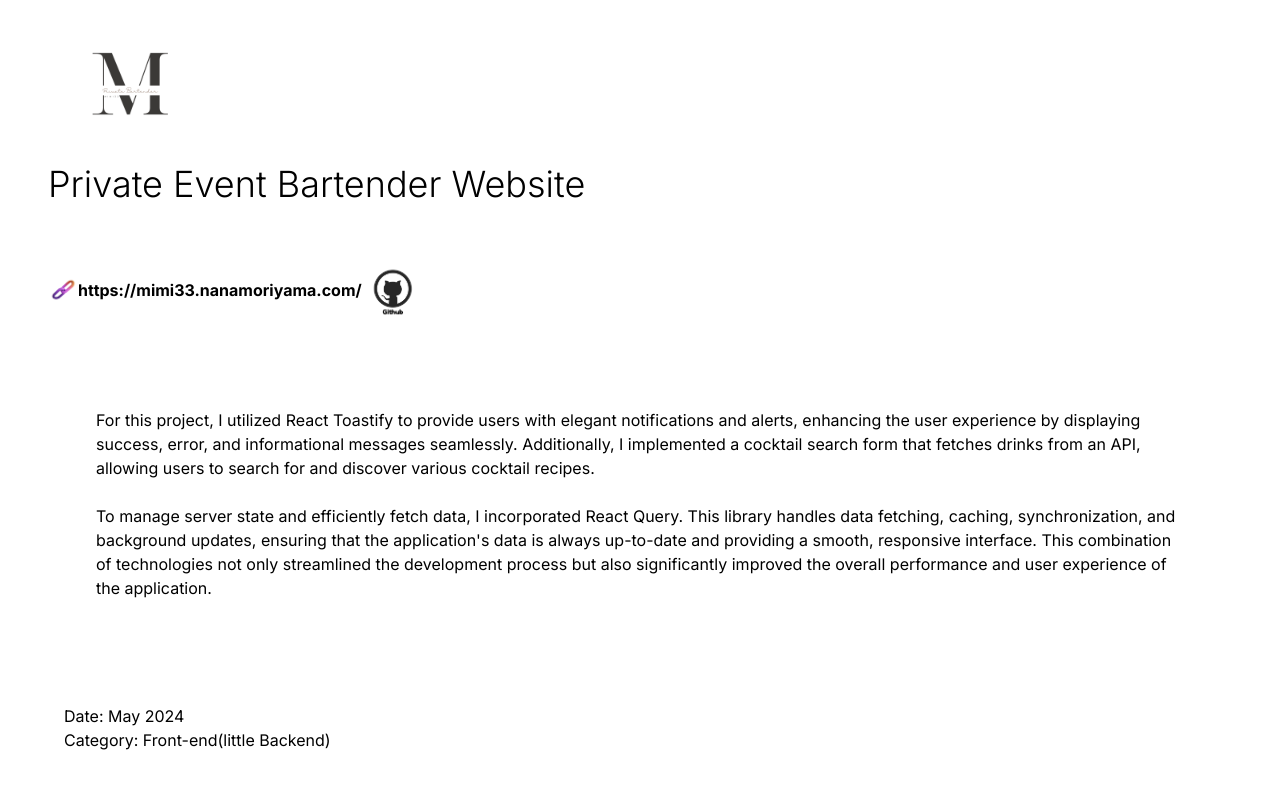
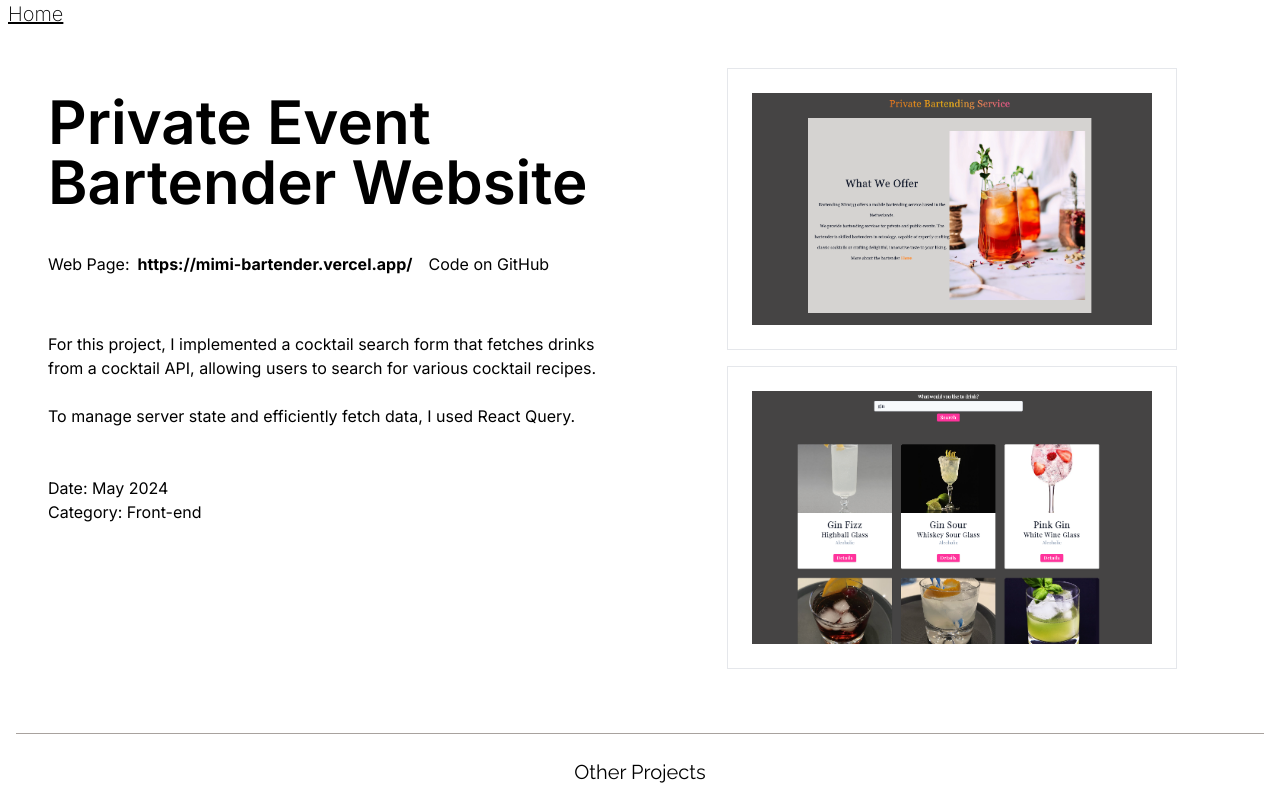
Before and after one commit to Nanamoriyama/portfolio-nana, a Next.js app: page /mimi33 in a window 1280 px wide. Shown: the top 799 px of the page. Built offline with nearby package versions, Linux system fonts and the light colour scheme.

Commit message:
changed some projects texts

```diff
--- a/src/app/fashion/page.tsx
+++ b/src/app/fashion/page.tsx
@@ -1,11 +1,9 @@
 "use client";
 import React, { useEffect, useState } from "react";
 import Image from "next/image";
-
 import Footer from "@/components/Footer";
-
 import ProjectComponent from "@/components/ProjectComponent";
-import Breadcrumb from "@/components/Breadcrumb";
+import Link from "next/link";
 
 const Page = () => {
   useEffect(() => {
@@ -32,58 +30,44 @@ const Page = () => {
 
   return (
     <>
-      <div className="m-4 pt-8 flex justify-center items-center">
-        <Image
-          className=""
-          src="/images/logo.png"
-          alt="Logo"
-          width={140}
-          height={140}
-        />
-        <h4 className="font-light text-3xl m-4 md:text-4xl">
+      <div className="text-left">
+        <Link
+          href="/"
+          className="pt-6 mt-6 text-xl font-extralight px-2 hover:underline"
+        >
+          Home
+        </Link>
+      </div>
+
+      <div className="m-4 flex flex-col md:flex-row justify-between">
+        {/* 左側のセクション（テキスト） */}
+        <div className="md:w-1/2 p-8">
+          <h4 className="font-bold text-4xl mt-4 md:text-6xl">
             Fashion Ecommerce Website
           </h4>
-      </div>
 
-      <hr className="border-t-1 border-gray-300 my-4 mx-10" />
-      <div className="md:ml-8">
-        <Breadcrumb
-          items={[{ label: "Home", href: "/" }, { label: "Current Project" }]}
-        />
-      </div>
-      <hr className="border-t-1 border-gray-300 my-4 mx-10" />
-
-      <div className="mt-8 flex justify-center">
-        <div className="flex flex-col items-start">
-          <div className="text-xs md:text-base">website</div>
-          <div className="flex items-center">
+          <div className="flex items-center mt-6 pt-4">
+            <span>Web Page:</span>
             <a
               href="https://fashion-web-practice.vercel.app/"
               target="_blank"
               rel="noopener noreferrer"
-              className="text-xs font-bold md:text-base"
+              className="font-bold md:whitespace-nowrap text-base ml-2 hover:underline"
             >
               https://fashion-web-practice.vercel.app/
             </a>
+
             <a
               href="https://github.com/Nanamoriyama/fashion-web"
-              className="github-icon hover:duration-300 ml-6"
+              className="ml-2 hover:underline md:ml-4"
             >
-              <Image
-                src="/images/githubicon.png"
-                height={50}
-                width={50}
-                alt="GitHub"
-              />
+              Code on GitHub
             </a>
           </div>
-        </div>
-      </div>
 
-      <div className="m-6 p-4 md:p-14">
-        <p>
-          In my Next.js project, I built a responsive e-commerce site that works
-          also well on mobile devices. The site includes all the essential
+          <p className="mt-6 pt-8">
+            In my Next.js project, I built a responsive e-commerce site that
+            works well on mobile devices. The site includes all the essential
             features of an e-commerce platform, such as a wishlist, cart system,
             sorting options, and a payment system powered by Stripe.
             <br />
@@ -96,13 +80,15 @@ const Page = () => {
             secure payments. This project allowed me to balance complexity and
             scalability across different components of the app.
           </p>
-        <ul className="ml-6 p-6">
+
+          <ul className="mt-6 pt-6">
             <li>Date: July 2024</li>
             <li>Category: Front-end</li>
           </ul>
         </div>
 
-      <div className="flex flex-wrap justify-evenly">
+        {/* 右側のセクション（画像） */}
+        <div className="md:w-1/2 p-4 flex flex-wrap justify-center">
           <div
             className="bg-white border p-6 m-2 cursor-pointer"
             onClick={() => openModal("/images/d1.png")}
@@ -152,9 +138,12 @@ const Page = () => {
             />
           </div>
         </div>
+      </div>
+
       <div className="mt-10">
         <ProjectComponent />
       </div>
+
       {/* モーダル */}
       {selectedImage && (
         <div
--- a/src/app/japaneseschool/page.tsx
+++ b/src/app/japaneseschool/page.tsx
@@ -1,24 +1,23 @@
 "use client";
 import React, { useEffect, useState } from "react";
 import Image from "next/image";
-
+import Link from "next/link";
 import Footer from "@/components/Footer";
-
 import ProjectComponent from "@/components/ProjectComponent";
-import Breadcrumb from "@/components/Breadcrumb";
 
 const Page = () => {
   useEffect(() => {
-    // ページがマウントされたときにスクロールを有効化
+    // Enable scrolling when the page mounts
     document.body.style.overflowY = "auto";
     document.body.style.overflowX = "auto";
 
     return () => {
-      // ページがアンマウントされたときにグローバル設定に戻す
+      // Disable scrolling when the page unmounts
       document.body.style.overflowY = "hidden";
       document.body.style.overflowX = "hidden";
     };
   }, []);
+
   const [selectedImage, setSelectedImage] = useState<string | null>(null);
 
   const openModal = (imageSrc: string) => {
@@ -31,116 +30,85 @@ const Page = () => {
 
   return (
     <>
-      <div className="flex justify-center items-center w-full mt-8">
-        <Image
-          src="/images/moriyamalogo.png"
-          alt="Moriyama Logo"
-          width={100}
-          height={100}
-        />
-        <div className="font-light text-sm md:text-2xl mt-4 text-center">
-          Japanese Language School Moriyama
-        </div>
+      <div className="text-left">
+        <Link
+          href="/"
+          className="pt-6 mt-6 text-xl font-extralight px-2 hover:underline"
+        >
+          Home
+        </Link>
       </div>
 
-      <hr className="border-t-1 border-gray-300 my-4 mx-10" />
-      <div className="md:ml-8">
-        <Breadcrumb
-          items={[{ label: "Home", href: "/" }, { label: "Current Project" }]}
-        />
-      </div>
-      <hr className="border-t-1 border-gray-300 my-4 mx-10" />
-      <br />
-      <div className="flex justify-center">
-        <div className="flex flex-col items-start ml-4 md:ml-12 mb-8">
-          <span className="text-xs">Web page</span>
-          <div className="flex items-center">
+      <div className="m-4 flex flex-col md:flex-row justify-between">
+        {/* Left Section */}
+        <div className="md:w-1/2 p-8">
+          <h4 className="font-semibold text-4xl mt-4 md:text-6xl">
+            Japanese Language School Moriyama
+          </h4>
+
+          <div className="flex items-center mt-6 pt-4">
+            <span>Web Page:</span>
             <a
               href="https://moriyama.vercel.app/"
               target="_blank"
               rel="noopener noreferrer"
-              className="text-xs font-bold md:text-base"
+              className="font-bold md:whitespace-nowrap text-base ml-2 hover:underline"
             >
               https://moriyama.vercel.app/
             </a>
+
             <a
               href="https://github.com/Nanamoriyama/JapaneseSchool"
-              className="github-icon hover:duration-300 ml-2"
+              className="ml-2 hover:underline md:ml-4"
             >
-              <Image
-                src="/images/githubicon.png"
-                height={60}
-                width={60}
-                alt="GitHub Icon"
-              />
+              Code on GitHub
             </a>
           </div>
-        </div>
+
+          <p className="mt-6 pt-8">
+            Next.js and TypeScript Project.
+            <br />
+            I created a website for my own Japanese language school.
+            <br />
+            The logo transition is implemented using CSS.
+            <br />
+            <br />I designed and implemented a loading screen using React and
+            CSS transitions.
+          </p>
+
+          <ul className="mt-6 pt-6">
+            <li>Date: May 2024</li>
+            <li>Category: Front-end (with some Backend)</li>
+          </ul>
         </div>
 
-      <p className="m-6 p-4 md:p-14">
-        Next.js and Typescript Project.
-        <br />I made a website for my own Japanese language school.
-        <br />
-        The logo transition is implemented using CSS for smooth animations,
-        deliberately avoiding the use of JavaScript-heavy methods.
-        <br /> <br />
-        I designed and implemented a dynamic loading screen using React and CSS
-        transitions. This component plays a crucial role in improving the user
-        experience by providing visual feedback during loading times,
-        particularly when transitioning between different states.
-        <br />
-        <br />
-        Later I am planning to add more pages for Blog, language & culture Quiz
-        and word dictionary by different levels.
-      </p>
-      <ul className="ml-6 p-6">
-        <li>Date: May 2024</li>
-        <li>Category: Front-end(little Backend)</li>
-      </ul>
-
-      <div className="flex flex-wrap justify-evenly">
+        {/* Right Section */}
+        <div className="md:w-1/2 p-4 flex flex-wrap justify-center">
+          {["/images/mphone.png", "/images/mo1.png", "/images/mo2.png"].map(
+            (src, index) => (
               <div
+                key={index}
                 className="bg-white border p-6 m-2 cursor-pointer"
-          onClick={() => openModal("/images/mphone.png")}
+                onClick={() => openModal(src)}
               >
                 <Image
                   className="object-cover"
-            src="/images/mphone.png"
-            alt="Screenshot 1"
+                  src={src}
+                  alt={`Screenshot ${index + 1}`}
                   width={400}
                   height={200}
                 />
               </div>
-        <div
-          className="bg-white border p-6 m-2 cursor-pointer"
-          onClick={() => openModal("/images/mo1.png")}
-        >
-          <Image
-            className="object-cover"
-            src="/images/mo1.png"
-            alt="Screenshot 2"
-            width={400}
-            height={200}
-          />
-        </div>
-        <div
-          className="bg-white border p-6 m-2 cursor-pointer"
-          onClick={() => openModal("/images/mo2.png")}
-        >
-          <Image
-            className="object-cover"
-            src="/images/mo2.png"
-            alt="Screenshot 2"
-            width={400}
-            height={200}
-          />
+            )
+          )}
         </div>
       </div>
+
       <div className="mt-10">
         <ProjectComponent />
       </div>
-      {/* モーダル */}
+
+      {/* Modal */}
       {selectedImage && (
         <div
           className="fixed top-0 left-0 w-full h-full flex items-center justify-center bg-black bg-opacity-50 z-50"
--- a/src/app/mimi33/page.tsx
+++ b/src/app/mimi33/page.tsx
@@ -1,10 +1,10 @@
 "use client";
 import React, { useEffect, useState } from "react";
 import Image from "next/image";
+import Footer from "@/components/Footer";
+import ProjectComponent from "@/components/ProjectComponent";
+import Breadcrumb from "@/components/Breadcrumb";
 import Link from "next/link";
-import Footer from "@/components/Footer";
-import { FaGithubSquare } from "react-icons/fa";
-import ProjectComponent from "@/components/ProjectComponent";
 
 const Page = () => {
   useEffect(() => {
@@ -18,6 +18,7 @@ const Page = () => {
       document.body.style.overflowX = "hidden";
     };
   }, []);
+
   const [selectedImage, setSelectedImage] = useState<string | null>(null);
 
   const openModal = (imageSrc: string) => {
@@ -30,73 +31,59 @@ const Page = () => {
 
   return (
     <>
-      <div className="ml-12 pt-8 md:pl-8">
-        <Image
-          className="object-cover"
-          src="/images/mimilogo.png"
-          alt="Mimi Logo"
-          width={100}
-          height={100}
-        />
+      <div className="text-left">
+        <Link
+          href="/"
+          className="pt-6 mt-6 text-xl font-extralight px-2 hover:underline "
+        >
+          Home
+        </Link>
       </div>
 
-      <div className="m-4 flex justify-between">
-        <div>
-          <h4 className="font-light text-3xl ml-8 mt-4 md:text-4xl">
+      <div className="m-4 flex flex-col md:flex-row justify-between">
+        {/* 左側のセクション */}
+        <div className="md:w-1/2 p-8">
+          <h4 className="font-semibold text-4xl mt-4 md:text-6xl">
             Private Event Bartender Website
           </h4>
 
-          <br />
-          <div className="flex items-center ml-8 md:m-8">
-            <div className="">
-              <Image src="/images/link.png" width={30} height={0} alt="" />
-            </div>
+          <div className="flex items-center mt-6 pt-4">
+            <span className="">Web Page:</span>
             <a
-              href="https://mimi33.nanamoriyama.com/"
+              href="https://mimi-bartender.vercel.app/"
               target="_blank"
               rel="noopener noreferrer"
-              className="text-xs font-bold md:text-base"
+              className="font-bold md:whitespace-nowrap text-base ml-2 hover:underline"
             >
-              https://mimi33.nanamoriyama.com/
+              https://mimi-bartender.vercel.app/
             </a>
 
             <a
               href="https://github.com/Nanamoriyama/privateBartender/tree/main"
-              className="github-icon hover:duration-300"
+              className="ml-2 hover:underline md:ml-4"
             >
-              <Image
-                src="/images/githubicon.png"
-                height={60}
-                width={60}
-                alt=""
-              />
+              Code on GitHub
             </a>
           </div>
-          <p className="m-6 p-4 md:p-14">
-            For this project, I utilized React Toastify to provide users with
-            elegant notifications and alerts, enhancing the user experience by
-            displaying success, error, and informational messages seamlessly.
-            Additionally, I implemented a cocktail search form that fetches
-            drinks from an API, allowing users to search for and discover
-            various cocktail recipes.
+
+          <p className="mt-6 pt-8">
+            For this project, I implemented a cocktail search form that fetches
+            drinks from a cocktail API, allowing users to search for various
+            cocktail recipes.
             <br />
             <br />
-            To manage server state and efficiently fetch data, I incorporated
-            React Query. This library handles data fetching, caching,
-            synchronization, and background updates, ensuring that the
-            application's data is always up-to-date and providing a smooth,
-            responsive interface. This combination of technologies not only
-            streamlined the development process but also significantly improved
-            the overall performance and user experience of the application.
+            To manage server state and efficiently fetch data, I used React
+            Query.
           </p>
-          <ul className="ml-6 p-6">
+
+          <ul className="mt-6 pt-6">
             <li>Date: May 2024</li>
-            <li>Category: Front-end(little Backend)</li>
+            <li>Category: Front-end</li>
           </ul>
         </div>
-      </div>
 
-      <div className="flex flex-wrap justify-evenly">
+        {/* 右側のセクション */}
+        <div className="md:w-1/2 p-4 flex flex-wrap justify-center">
           <div
             className="bg-white border p-6 m-2 cursor-pointer"
             onClick={() => openModal("/images/m1.png")}
@@ -122,6 +109,8 @@ const Page = () => {
             />
           </div>
         </div>
+      </div>
+
       <div className="mt-10">
         <ProjectComponent />
       </div>
--- a/src/app/phonecase/page.tsx
+++ b/src/app/phonecase/page.tsx
@@ -3,7 +3,6 @@ import React, { useEffect, useState } from "react";
 import Image from "next/image";
 import Link from "next/link";
 import Footer from "@/components/Footer";
-import { FaGithubSquare } from "react-icons/fa";
 import ProjectComponent from "@/components/ProjectComponent";
 
 const Page = () => {
@@ -18,6 +17,7 @@ const Page = () => {
       document.body.style.overflowX = "hidden";
     };
   }, []);
+
   const [selectedImage, setSelectedImage] = useState<string | null>(null);
 
   const openModal = (imageSrc: string) => {
@@ -30,52 +30,45 @@ const Page = () => {
 
   return (
     <>
-      <div className="ml-12 pt-8 md:pl-8">
-        <Image
-          className="object-cover"
-          src="/images/snake-1.png"
-          alt="Snake Logo"
-          width={100}
-          height={100}
-        />
+      <div className="text-left">
+        <Link
+          href="/"
+          className="pt-6 mt-6 text-xl font-extralight px-2 hover:underline"
+        >
+          Home
+        </Link>
       </div>
 
-      <div className="m-4 flex justify-between">
-        <div>
-          <h4 className="font-light text-3xl ml-8 mt-4 md:text-4xl">
+      <div className="m-4 flex flex-col md:flex-row justify-between">
+        {/* 左側のセクション（テキスト） */}
+        <div className="md:w-1/2 p-8">
+          <h4 className="font-bold text-4xl mt-4 md:text-6xl">
             Make Your Custom Phone Case
           </h4>
 
-          <br />
-          <div className="flex items-center ml-8 md:m-8">
-            <div className="">
-              <Image src="/images/link.png" width={30} height={0} alt="" />
-            </div>
+          <div className="flex items-center mt-6 pt-4">
+            <span>Web Page:</span>
             <a
               href="https://phone-case-tau.vercel.app/"
               target="_blank"
               rel="noopener noreferrer"
-              className="text-xs font-bold md:text-base"
+              className="font-bold md:whitespace-nowrap text-base ml-2 hover:underline"
             >
               https://phone-case-tau.vercel.app/
             </a>
 
             <a
               href="https://github.com/Nanamoriyama/phone-case"
-              className="github-icon hover:duration-300"
+              className="ml-2 hover:underline md:ml-4"
             >
-              <Image
-                src="/images/githubicon.png"
-                height={60}
-                width={60}
-                alt=""
-              />
+              Code on GitHub
             </a>
           </div>
-          <p className="m-6 p-4 md:p-14">
-            In this project, I used Next.js for its easy routing system, SEO
-            capabilities, and server-side rendering, which improve the app's
-            loading speed and overall performance.
+
+          <p className="mt-6 pt-8">
+            In this project with youtube tutorial, I used Next.js for its easy
+            routing system, SEO capabilities, and server-side rendering, which
+            improve the app's loading speed and overall performance.
             <br />
             <br />I created an animated landing page, which was a great learning
             experience. The project includes a login system and a payment
@@ -84,14 +77,15 @@ const Page = () => {
             storage and delivery. Additionally, I used Shadcn for a modern
             design and ease of use.
           </p>
-          <ul className="ml-6 p-6">
-            <li>Date: May 2024</li>
-            <li>Category: Front-end(little Backend)</li>
+
+          <ul className="mt-6 pt-6">
+            <li>Date: July 2024</li>
+            <li>Category: Front-end</li>
           </ul>
         </div>
-      </div>
 
-      <div className="flex flex-wrap justify-evenly">
+        {/* 右側のセクション（画像） */}
+        <div className="md:w-1/2 p-4 flex flex-wrap justify-center">
           <div
             className="bg-white border p-6 m-2 cursor-pointer"
             onClick={() => openModal("/images/c1.png")}
@@ -141,6 +135,8 @@ const Page = () => {
             />
           </div>
         </div>
+      </div>
+
       <div className="mt-10">
         <ProjectComponent />
       </div>
--- a/src/app/tfp/page.tsx
+++ b/src/app/tfp/page.tsx
@@ -5,6 +5,7 @@ import Breadcrumb from "@/components/Breadcrumb"; // 新しいBreadcrumbコン
 import Image from "next/image";
 import ProductSlider from "@/components/ProductSlider";
 import Footer from "@/components/Footer";
+import Link from "next/link";
 
 const Page = () => {
   useEffect(() => {
@@ -38,29 +39,19 @@ const Page = () => {
 
   return (
     <>
-      <div className="flex justify-center m-10 p-2">
-        <Image
-          className="object-cover"
-          src="/images/treelogo.png"
-          alt="tree Logo"
-          width={80}
-          height={10}
-        />
+      <div className="text-left">
+        <Link
+          href="/"
+          className="pt-6 mt-6 text-xl font-extralight px-2 hover:underline "
+        >
+          Home
+        </Link>
       </div>
-      <div className="text-2xl flex justify-center font-bold">
-        Travel Footprint Calculator
-      </div>
+      <div className="max-w-screen-lg mx-auto">
+        <h4 className="font-semibold text-5xl mt-4 ml-4 md:text-6xl pt-4 pl-4">
+          Travel Footprint Calculator
+        </h4>
 
-      {/* ラインを追加 */}
-      <hr className="border-t-1 border-gray-300 my-4 mx-10" />
-      <div className="md:ml-8">
-        {/* Breadcrumbを追加 */}
-        <Breadcrumb
-          items={[{ label: "Home", href: "/" }, { label: "Current Project" }]}
-        />
-      </div>
-      <hr className="border-t-1 border-gray-300 my-4 mx-10" />
-      <div className="max-w-screen-lg mx-auto">
         {/* 上部セクション */}
         <div className="mt-14 md:pt-10 m-4 ml-6md:flex md:flex-col md:items-start md:ml-18">
           <div className="flex flex-col justify-center pl-6 items-start mb-8 md:mb-0 md:pl-20">
@@ -69,7 +60,7 @@ const Page = () => {
               href="https://tfc.nanamoriyama.com/"
               target="_blank"
               rel="noopener noreferrer"
-              className="github-icon font-bold text-xs mb-4 md:text-base"
+              className="font-bold text-xs mb-4 md:text-base hover:underline"
             >
               https://tfc.nanamoriyama.com/
             </a>
@@ -78,9 +69,16 @@ const Page = () => {
               href="https://medium.com/@techlabs.rotterdam/travel-footprint-calculator-making-your-travels-more-sustainable-d1f9bc52a7fe"
               target="_blank"
               rel="noopener noreferrer"
-              className="github-icon font-bold text-xs mb-4 md:text-base"
+              className="font-bold text-xs mb-4 md:text-base hover:underline"
             >
               https://medium.com/@techlabs...
+            </a>
+
+            <a
+              href="https://github.com/Nanamoriyama/travel-footprint-calculator"
+              className="hover:underline"
+            >
+              Code on GitHub
             </a>
           </div>
 
```
Also changed, not shown: src/app/page.tsx (+70 -68 lines), src/app/wif/page.tsx (+12 -17 lines). Lines whose indentation alone changed are shown as unchanged.
